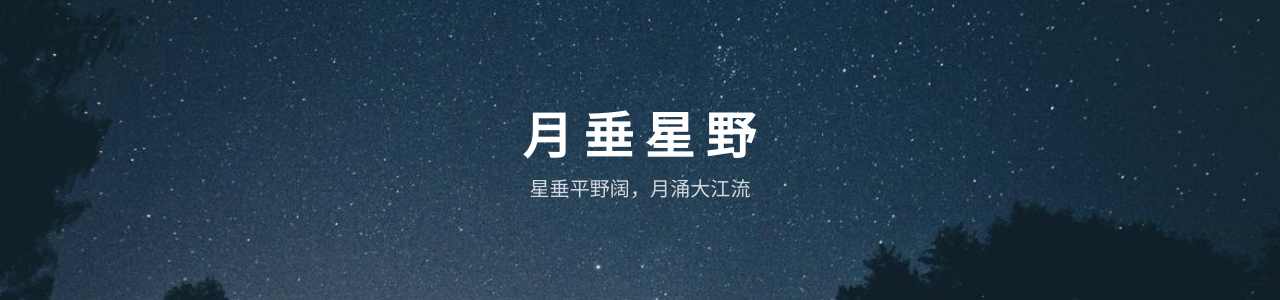
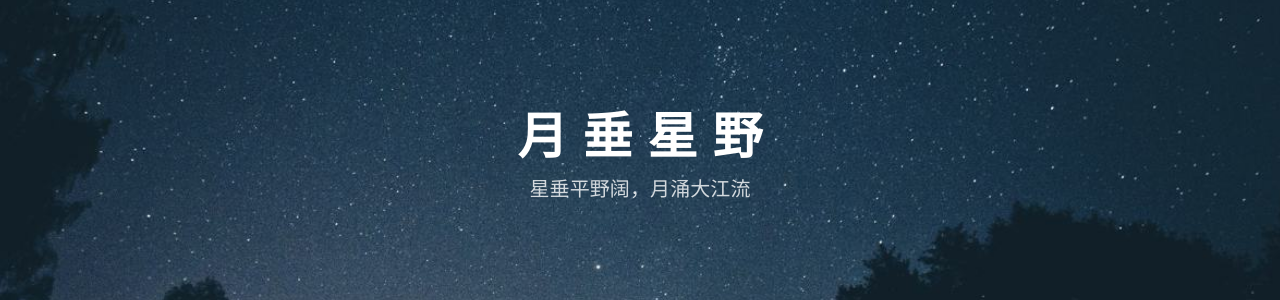
Before and after one commit to adstellaria/adstellaria.github.io, a Jekyll site: the page built from index.html, in a window 1280 px wide and 900 px high. Shown: the part 299-599 px from the top of the window. Built offline with Jekyll 4.4.1, drawn with Linux system fonts in a browser that asks for light colours; nearby versions of some CDN libraries; the list of posts is cut into pages by our own code.

Commit message:
Adjust site title style

```diff
--- a/_config.yml
+++ b/_config.yml
@@ -8,7 +8,7 @@ language: 'zh-cn'
 timezone: 'Asia/Shanghai'
 
 # Website info
-name: '月 垂 星 野'
+name: '月垂星野'
 description: "星垂平野阔，月涌大江流"
 
 short_url: 'destinationstellar.github.io'
--- a/index.html
+++ b/index.html
@@ -20,7 +20,7 @@ current: home
     </nav>
     <div class="vertical">
         <div class="main-header-content inner">
-            <h1 class="page-title">{{ site.name }}</h1>
+            <h1 class="page-title" style="letter-spacing: 15px; text-indent: 15px;">{{ site.name }}</h1>
             <h2 class="page-description">{{ site.description }}</h2>
         </div>
     </div>
```
